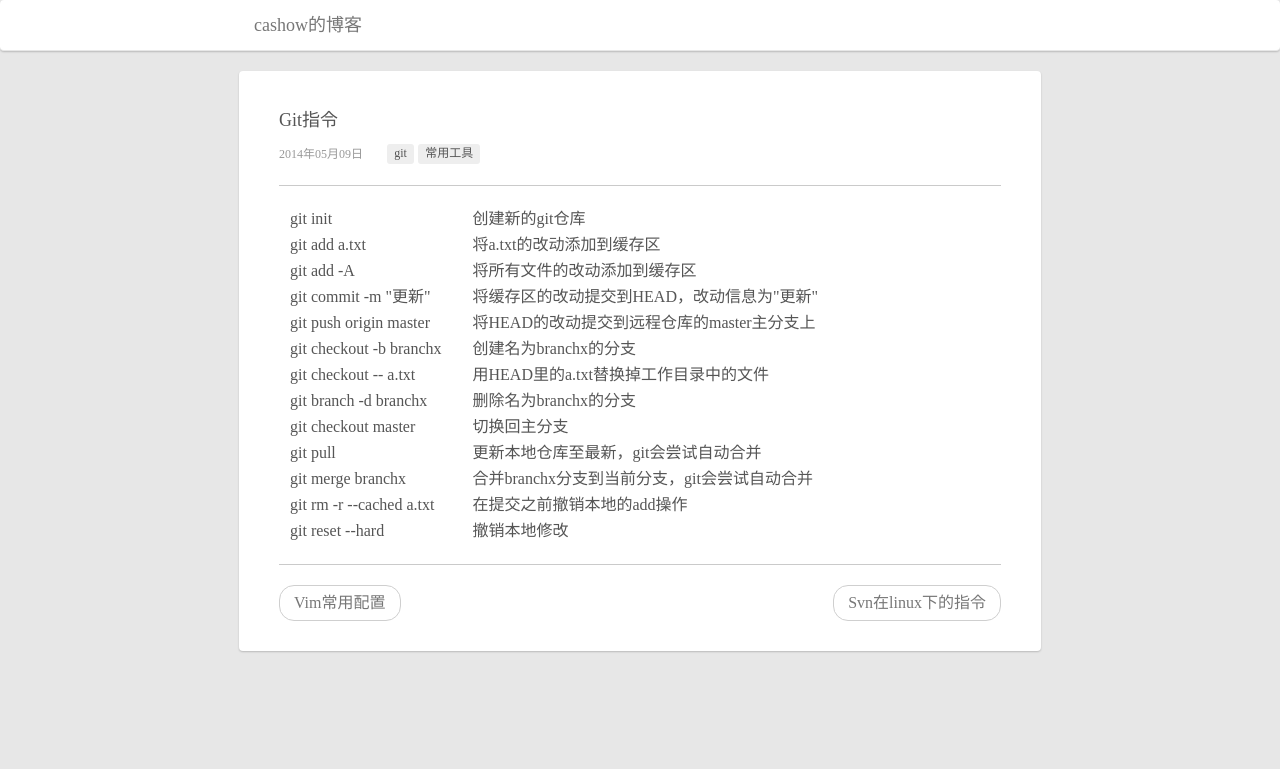
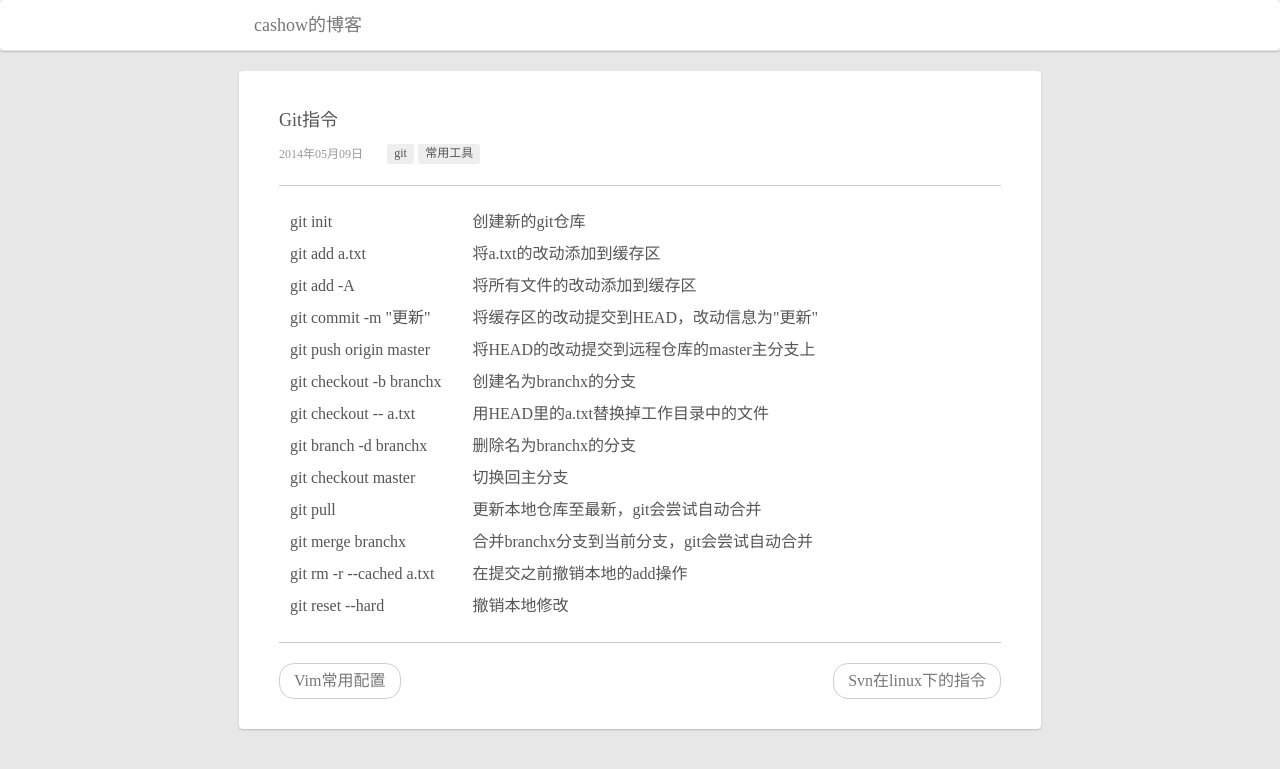
Before and after one commit to cashow/cashow.github.io, a Jekyll site: the page built from _posts/2014-05-09-Git-command.md, in a window 1280 px wide. Shown: the top 769 px of the page. Built offline with Jekyll 4.4.1, drawn with Linux system fonts in a browser that asks for light colours; Markdown is read by kramdown in place of the engine named in the settings.

Commit message:
修改表格样式，添加上下边距，顶端对齐

```diff
--- a/stylesheets/css/stylesheet.css
+++ b/stylesheets/css/stylesheet.css
@@ -186,3 +186,9 @@ body {
 tr td:first-child{
   white-space: nowrap;
 }
+
+tr td{
+  padding-top:4px;
+  padding-bottom:4px;
+  vertical-align:top;
+}
```
